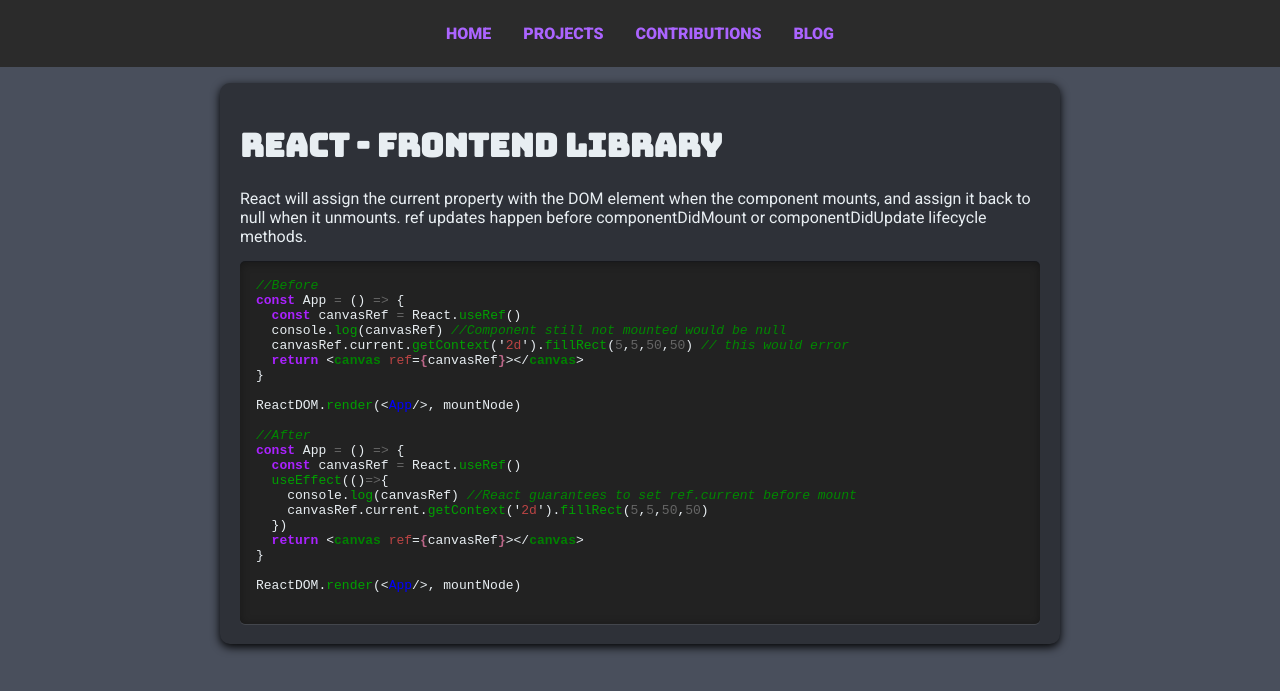
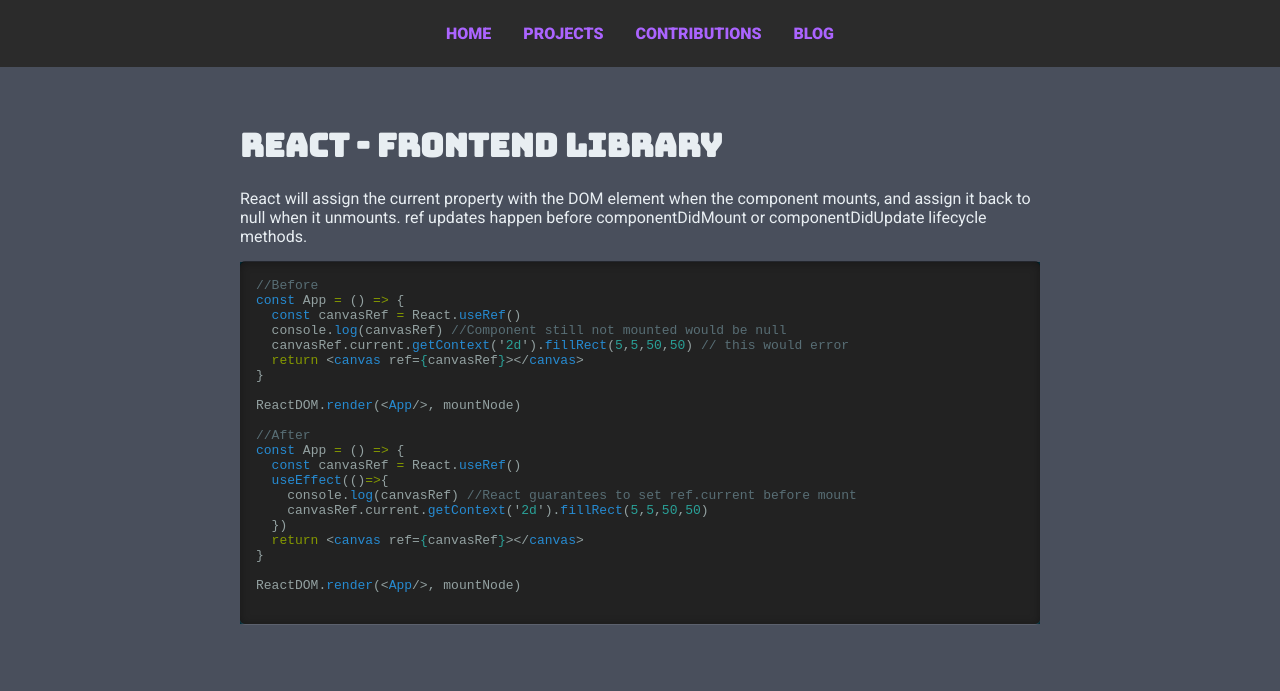
Before and after one commit to ShubhamCanMakeCommit/shubhamcanmakecommit.github.io, a Jekyll site: the page built from _blog/react/react-101.md, in a window 1280 px wide. Shown: the top 691 px of the page. Built offline with Jekyll 4.4.1, drawn with Linux system fonts in a browser that asks for light colours.

Commit message:
Beautify post formatting

```diff
--- a/_sass/_highlight.scss
+++ b/_sass/_highlight.scss
@@ -1,61 +1,69 @@
-.highlight .hll { background-color: #ffffcc }
-.highlight .c { color: #008800; font-style: italic } /* Comment */
-.highlight .err { border: 1px solid #FF0000 } /* Error */
-.highlight .k { color: #AA22FF; font-weight: bold } /* Keyword */
-.highlight .o { color: #666666 } /* Operator */
-.highlight .cm { color: #008800; font-style: italic } /* Comment.Multiline */
-.highlight .cp { color: #008800 } /* Comment.Preproc */
-.highlight .c1 { color: #008800; font-style: italic } /* Comment.Single */
-.highlight .cs { color: #008800; font-weight: bold } /* Comment.Special */
-.highlight .gd { color: #A00000 } /* Generic.Deleted */
-.highlight .ge { font-style: italic } /* Generic.Emph */
-.highlight .gr { color: #FF0000 } /* Generic.Error */
-.highlight .gh { color: #000080; font-weight: bold } /* Generic.Heading */
-.highlight .gi { color: #00A000 } /* Generic.Inserted */
-.highlight .go { color: #808080 } /* Generic.Output */
-.highlight .gp { color: #000080; font-weight: bold } /* Generic.Prompt */
-.highlight .gs { font-weight: bold } /* Generic.Strong */
-.highlight .gu { color: #800080; font-weight: bold } /* Generic.Subheading */
-.highlight .gt { color: #0040D0 } /* Generic.Traceback */
-.highlight .kc { color: #AA22FF; font-weight: bold } /* Keyword.Constant */
-.highlight .kd { color: #AA22FF; font-weight: bold } /* Keyword.Declaration */
-.highlight .kn { color: #AA22FF; font-weight: bold } /* Keyword.Namespace */
-.highlight .kp { color: #AA22FF } /* Keyword.Pseudo */
-.highlight .kr { color: #AA22FF; font-weight: bold } /* Keyword.Reserved */
-.highlight .kt { color: #00BB00; font-weight: bold } /* Keyword.Type */
-.highlight .m { color: #666666 } /* Literal.Number */
-.highlight .s { color: #BB4444 } /* Literal.String */
-.highlight .na { color: #BB4444 } /* Name.Attribute */
-.highlight .nb { color: #AA22FF } /* Name.Builtin */
-.highlight .nc { color: #0000FF } /* Name.Class */
-.highlight .no { color: #880000 } /* Name.Constant */
-.highlight .nd { color: #AA22FF } /* Name.Decorator */
-.highlight .ni { color: #999999; font-weight: bold } /* Name.Entity */
-.highlight .ne { color: #D2413A; font-weight: bold } /* Name.Exception */
-.highlight .nf { color: #00A000 } /* Name.Function */
-.highlight .nl { color: #A0A000 } /* Name.Label */
-.highlight .nn { color: #0000FF; font-weight: bold } /* Name.Namespace */
-.highlight .nt { color: #008000; font-weight: bold } /* Name.Tag */
-.highlight .nv { color: #B8860B } /* Name.Variable */
-.highlight .ow { color: #AA22FF; font-weight: bold } /* Operator.Word */
-.highlight .w { color: #bbbbbb } /* Text.Whitespace */
-.highlight .mf { color: #666666 } /* Literal.Number.Float */
-.highlight .mh { color: #666666 } /* Literal.Number.Hex */
-.highlight .mi { color: #666666 } /* Literal.Number.Integer */
-.highlight .mo { color: #666666 } /* Literal.Number.Oct */
-.highlight .sb { color: #BB4444 } /* Literal.String.Backtick */
-.highlight .sc { color: #BB4444 } /* Literal.String.Char */
-.highlight .sd { color: #BB4444; font-style: italic } /* Literal.String.Doc */
-.highlight .s2 { color: #BB4444 } /* Literal.String.Double */
-.highlight .se { color: #BB6622; font-weight: bold } /* Literal.String.Escape */
-.highlight .sh { color: #BB4444 } /* Literal.String.Heredoc */
-.highlight .si { color: #BB6688; font-weight: bold } /* Literal.String.Interpol */
-.highlight .sx { color: #008000 } /* Literal.String.Other */
-.highlight .sr { color: #BB6688 } /* Literal.String.Regex */
-.highlight .s1 { color: #BB4444 } /* Literal.String.Single */
-.highlight .ss { color: #B8860B } /* Literal.String.Symbol */
-.highlight .bp { color: #AA22FF } /* Name.Builtin.Pseudo */
-.highlight .vc { color: #B8860B } /* Name.Variable.Class */
-.highlight .vg { color: #B8860B } /* Name.Variable.Global */
-.highlight .vi { color: #B8860B } /* Name.Variable.Instance */
-.highlight .il { color: #666666 } /* Literal.Number.Integer.Long */
+.highlight { background-color: #002b36; color: #93a1a1 }
+.highlight .c { color: #586e75 } /* Comment */
+.highlight .err { color: #93a1a1 } /* Error */
+.highlight .g { color: #93a1a1 } /* Generic */
+.highlight .k { color: #859900 } /* Keyword */
+.highlight .l { color: #93a1a1 } /* Literal */
+.highlight .n { color: #93a1a1 } /* Name */
+.highlight .o { color: #859900 } /* Operator */
+.highlight .x { color: #cb4b16 } /* Other */
+.highlight .p { color: #93a1a1 } /* Punctuation */
+.highlight .cm { color: #586e75 } /* Comment.Multiline */
+.highlight .cp { color: #859900 } /* Comment.Preproc */
+.highlight .c1 { color: #586e75 } /* Comment.Single */
+.highlight .cs { color: #859900 } /* Comment.Special */
+.highlight .gd { color: #2aa198 } /* Generic.Deleted */
+.highlight .ge { color: #93a1a1; font-style: italic } /* Generic.Emph */
+.highlight .gr { color: #dc322f } /* Generic.Error */
+.highlight .gh { color: #cb4b16 } /* Generic.Heading */
+.highlight .gi { color: #859900 } /* Generic.Inserted */
+.highlight .go { color: #93a1a1 } /* Generic.Output */
+.highlight .gp { color: #93a1a1 } /* Generic.Prompt */
+.highlight .gs { color: #93a1a1; font-weight: bold } /* Generic.Strong */
+.highlight .gu { color: #cb4b16 } /* Generic.Subheading */
+.highlight .gt { color: #93a1a1 } /* Generic.Traceback */
+.highlight .kc { color: #cb4b16 } /* Keyword.Constant */
+.highlight .kd { color: #268bd2 } /* Keyword.Declaration */
+.highlight .kn { color: #859900 } /* Keyword.Namespace */
+.highlight .kp { color: #859900 } /* Keyword.Pseudo */
+.highlight .kr { color: #268bd2 } /* Keyword.Reserved */
+.highlight .kt { color: #dc322f } /* Keyword.Type */
+.highlight .ld { color: #93a1a1 } /* Literal.Date */
+.highlight .m { color: #2aa198 } /* Literal.Number */
+.highlight .s { color: #2aa198 } /* Literal.String */
+.highlight .na { color: #93a1a1 } /* Name.Attribute */
+.highlight .nb { color: #B58900 } /* Name.Builtin */
+.highlight .nc { color: #268bd2 } /* Name.Class */
+.highlight .no { color: #cb4b16 } /* Name.Constant */
+.highlight .nd { color: #268bd2 } /* Name.Decorator */
+.highlight .ni { color: #cb4b16 } /* Name.Entity */
+.highlight .ne { color: #cb4b16 } /* Name.Exception */
+.highlight .nf { color: #268bd2 } /* Name.Function */
+.highlight .nl { color: #93a1a1 } /* Name.Label */
+.highlight .nn { color: #93a1a1 } /* Name.Namespace */
+.highlight .nx { color: #93a1a1 } /* Name.Other */
+.highlight .py { color: #93a1a1 } /* Name.Property */
+.highlight .nt { color: #268bd2 } /* Name.Tag */
+.highlight .nv { color: #268bd2 } /* Name.Variable */
+.highlight .ow { color: #859900 } /* Operator.Word */
+.highlight .w { color: #93a1a1 } /* Text.Whitespace */
+.highlight .mf { color: #2aa198 } /* Literal.Number.Float */
+.highlight .mh { color: #2aa198 } /* Literal.Number.Hex */
+.highlight .mi { color: #2aa198 } /* Literal.Number.Integer */
+.highlight .mo { color: #2aa198 } /* Literal.Number.Oct */
+.highlight .sb { color: #586e75 } /* Literal.String.Backtick */
+.highlight .sc { color: #2aa198 } /* Literal.String.Char */
+.highlight .sd { color: #93a1a1 } /* Literal.String.Doc */
+.highlight .s2 { color: #2aa198 } /* Literal.String.Double */
+.highlight .se { color: #cb4b16 } /* Literal.String.Escape */
+.highlight .sh { color: #93a1a1 } /* Literal.String.Heredoc */
+.highlight .si { color: #2aa198 } /* Literal.String.Interpol */
+.highlight .sx { color: #2aa198 } /* Literal.String.Other */
+.highlight .sr { color: #dc322f } /* Literal.String.Regex */
+.highlight .s1 { color: #2aa198 } /* Literal.String.Single */
+.highlight .ss { color: #2aa198 } /* Literal.String.Symbol */
+.highlight .bp { color: #268bd2 } /* Name.Builtin.Pseudo */
+.highlight .vc { color: #268bd2 } /* Name.Variable.Class */
+.highlight .vg { color: #268bd2 } /* Name.Variable.Global */
+.highlight .vi { color: #268bd2 } /* Name.Variable.Instance */
+.highlight .il { color: #2aa198 } /* Literal.Number.Integer.Long */
--- a/_sass/_post.scss
+++ b/_sass/_post.scss
@@ -2,9 +2,7 @@
   border-radius: 10px;
   padding: 20px;
   max-width: 800px;
-  background-color: #2e3138;
   margin: 1rem auto 0px auto;
-  box-shadow: 0 3px 10px #000;
 }
 .post a {
   color: white;
```
